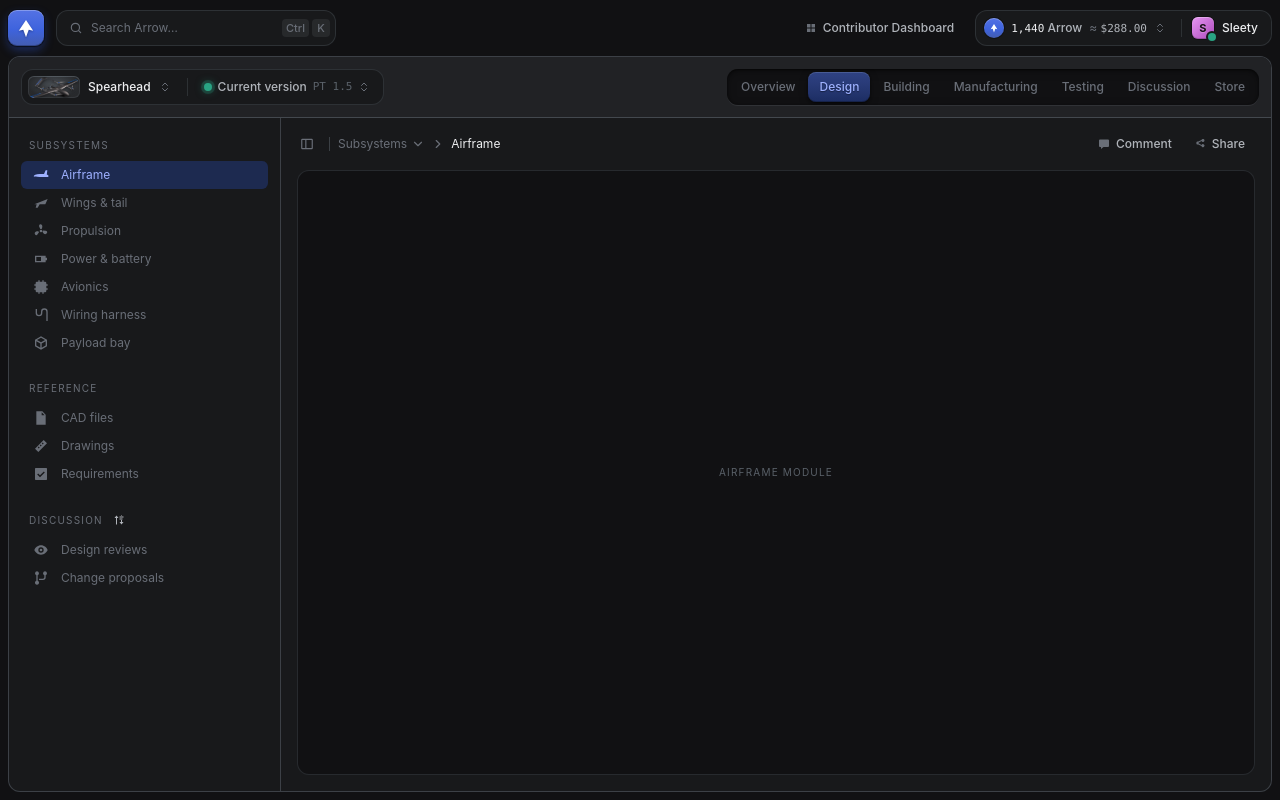
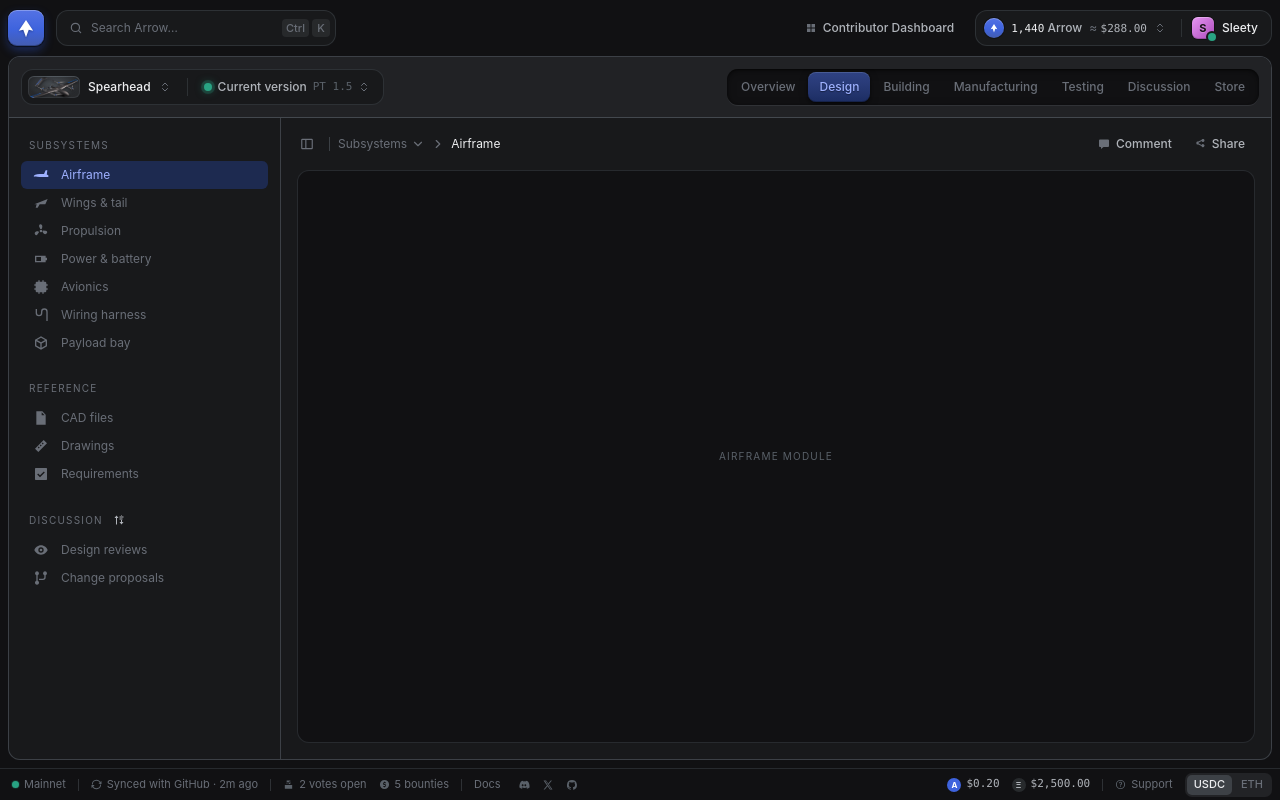
Before and after one commit to Arrow-air/arrow-superapp, a Vue app in the folder prototypes/app-frame/: page /#/spearhead/design/airframe in a window 1280 px wide. Built offline with nearby package versions, Linux system fonts and the light colour scheme.

Commit message:
app-frame: status footer after OpenSea (network, sync, DAO activity, socials, prices, shared quote switch)

```diff
--- a/prototypes/app-frame/src/App.vue
+++ b/prototypes/app-frame/src/App.vue
@@ -5,6 +5,7 @@ import WorkspaceHeader from './frame/WorkspaceHeader.vue';
 import SectionSidebar from './frame/SectionSidebar.vue';
 import PageHeader from './frame/PageHeader.vue';
 import SlotState from './frame/SlotState.vue';
+import AppFooter from './frame/AppFooter.vue';
 import { useWorkspace } from './frame/useWorkspace';
 
 const { route, project, tab, item } = useWorkspace();
@@ -47,6 +48,7 @@ watch(
         </div>
       </div>
     </div>
+    <AppFooter />
   </div>
 </template>
 
--- /dev/null
+++ b/prototypes/app-frame/src/frame/AppFooter.vue
@@ -0,0 +1,159 @@
+<script setup lang="ts">
+import Icon from './Icon.vue';
+import { dao, formatMoney, network, quote, quoteValue, sync, type Quote, USDC_PER_ETH } from './account';
+import { socials } from './links';
+
+// The status bar pinned to the bottom, after OpenSea's footer: network and
+// sync state and live DAO activity on the left; prices, support and the
+// quote currency on the right. The currency switch shares state with the
+// wallet toolbar.
+const SITE = 'https://arrowair.com';
+</script>
+
+<template>
+  <footer class="footer" aria-label="Status">
+    <div class="side">
+      <span class="stat" :title="network.connected ? `Connected to ${network.name}` : 'Disconnected'">
+        <span class="live" :class="{ off: !network.connected }" aria-hidden="true"></span>
+        {{ network.name }}
+      </span>
+      <span class="sep" aria-hidden="true"></span>
+      <span class="stat"><Icon name="sync" :size="11" /> Synced with {{ sync.source }} · {{ sync.ago }}</span>
+      <span class="sep hide-md" aria-hidden="true"></span>
+      <a class="stat link hide-md" :href="`${SITE}/docs/governance/good-to-know/dao-voting`" target="_blank" rel="noopener">
+        <Icon name="vote" :size="11" /> {{ dao.votesOpen }} votes open
+      </a>
+      <a class="stat link hide-md" :href="`${SITE}/bounty/`" target="_blank" rel="noopener">
+        <Icon name="coin" :size="11" /> {{ dao.bountiesOpen }} bounties
+      </a>
+      <span class="sep hide-md" aria-hidden="true"></span>
+      <a class="stat link hide-md" :href="`${SITE}/docs/`" target="_blank" rel="noopener">Docs</a>
+      <span class="socials hide-md">
+        <a v-for="s in socials" :key="s.label" :href="s.href" target="_blank" rel="noopener" :aria-label="s.label" :title="s.label">
+          <Icon :name="s.icon" :size="12" />
+        </a>
+      </span>
+    </div>
+
+    <div class="side">
+      <span class="stat price hide-sm" title="Arrow at the AIP-010 rate">
+        <span class="coin arrow" aria-hidden="true">A</span>{{ formatMoney(quoteValue(1, 'ARROW', 'USDC'), 'USDC') }}
+      </span>
+      <span class="stat price hide-sm" title="Ether (placeholder price)">
+        <span class="coin eth" aria-hidden="true">Ξ</span>{{ formatMoney(USDC_PER_ETH, 'USDC') }}
+      </span>
+      <span class="sep hide-sm" aria-hidden="true"></span>
+      <a class="stat link hide-sm" href="https://discord.com/invite/arrow" target="_blank" rel="noopener"><Icon name="help" :size="11" /> Support</a>
+      <div class="seg" role="radiogroup" aria-label="Show values in">
+        <button
+          v-for="q in (['USDC', 'ETH'] as Quote[])"
+          :key="q"
+          type="button"
+          role="radio"
+          :aria-checked="quote === q"
+          @click="quote = q"
+        >{{ q }}</button>
+      </div>
+    </div>
+  </footer>
+</template>
+
+<style scoped>
+.footer {
+  position: sticky;
+  bottom: 0;
+  z-index: 15;
+  display: flex;
+  align-items: center;
+  justify-content: space-between;
+  gap: var(--space-4);
+  height: var(--footer-height);
+  padding: 0 var(--frame-inset) 0 calc(var(--frame-inset) + 4px);
+  border-top: 1px solid var(--slate-a4);
+  background: var(--bg);
+  font-size: var(--text-sm);
+  color: var(--fg-muted);
+  white-space: nowrap;
+}
+.side { display: flex; align-items: center; gap: var(--space-3); min-width: 0; }
+.stat { display: inline-flex; align-items: center; gap: 5px; }
+.stat :deep(svg) { color: var(--fg-faint); }
+.link { color: inherit; text-decoration: none; transition: color 150ms; }
+.link:hover { color: var(--fg); }
+.link:hover :deep(svg) { color: var(--fg-2); }
+.sep { width: 1px; height: 12px; background: var(--slate-a5); }
+
+/* Live dot: jade with a slow breathing halo, like OpenSea's. */
+.live {
+  position: relative;
+  width: 7px;
+  height: 7px;
+  border-radius: 50%;
+  background: var(--status-current);
+}
+.live::after {
+  content: '';
+  position: absolute;
+  inset: -3px;
+  border-radius: 50%;
+  background: var(--status-current);
+  opacity: 0.35;
+  animation: breathe 2.4s ease-in-out infinite;
+}
+.live.off { background: var(--status-unmaintained); }
+.live.off::after { display: none; }
+@keyframes breathe {
+  0%, 100% { transform: scale(0.6); opacity: 0.35; }
+  50% { transform: scale(1.2); opacity: 0; }
+}
+@media (prefers-reduced-motion: reduce) { .live::after { animation: none; } }
+
+.socials { display: inline-flex; gap: 2px; }
+.socials a {
+  display: grid;
+  place-items: center;
+  width: 22px;
+  height: 22px;
+  border-radius: 6px;
+  color: var(--fg-faint);
+  transition: color 150ms, background-color 150ms;
+}
+.socials a:hover { background: var(--surface-hover); color: var(--fg); }
+
+.price { font-family: var(--font-mono); color: var(--fg-2); }
+.coin {
+  display: grid;
+  place-items: center;
+  width: 14px;
+  height: 14px;
+  border-radius: 50%;
+  font-family: var(--font-sans);
+  font-size: 8px;
+  font-weight: 700;
+}
+.coin.arrow { background: var(--indigo-9); color: #fff; }
+.coin.eth { background: var(--slate-a4); color: var(--fg-2); }
+
+/* Small segmented switch, same family as the tabs, flat. */
+.seg { display: inline-flex; gap: 2px; padding: 2px; border-radius: 7px; background: var(--slate-a3); }
+.seg button {
+  height: 20px;
+  padding: 0 7px;
+  border: 0;
+  border-radius: 5px;
+  background: none;
+  color: var(--fg-muted);
+  font-size: var(--text-sm);
+  font-weight: 500;
+  cursor: pointer;
+}
+.seg button:hover { color: var(--fg-2); }
+.seg button[aria-checked='true'] { background: var(--slate-a5); color: var(--fg); }
+.link:focus-visible, .socials a:focus-visible, .seg button:focus-visible { outline: none; box-shadow: 0 0 0 2px var(--focus-ring); border-radius: 5px; }
+
+@media (max-width: 1279px) { .hide-md { display: none; } }
+@media (max-width: 767px) {
+  .hide-sm { display: none; }
+  .footer { padding-inline: var(--gutter); }
+}
+</style>
--- a/prototypes/app-frame/src/frame/account.ts
+++ b/prototypes/app-frame/src/frame/account.ts
@@ -21,6 +21,11 @@ export const activity = [
   { id: 'a3', kind: 'in', label: 'Contribution reward', detail: 'From Arrow DAO treasury', amount: 640, symbol: 'ARROW', date: '30 Aug' },
   { id: 'a4', kind: 'in', label: 'Received', detail: 'From 0x9a3F…c21B', amount: 0.02, symbol: 'ETH', date: '12 Aug' },
 ] as const;
+
+// Live-ish DAO and network status for the footer. Mock values.
+export const network = { name: 'Mainnet', connected: true };
+export const sync = { source: 'GitHub', ago: '2m ago' };
+export const dao = { votesOpen: 2, bountiesOpen: 5 };
 
 // USDC per ARROW is the AIP-010 policy rate (effective $0.20/token), not a
 // market price. The ETH price is a placeholder.
--- a/prototypes/app-frame/src/frame/icons.ts
+++ b/prototypes/app-frame/src/frame/icons.ts
@@ -55,6 +55,12 @@ export const icons = {
   tag: 'M3 3h9l9 9-9 9-9-9Zm4.5 2.5a2 2 0 1 0 0 4 2 2 0 0 0 0-4Z',
   bulb: 'M12 2a7 7 0 0 1 4 12.7V17H8v-2.3A7 7 0 0 1 12 2Zm-3 17h6v2a1 1 0 0 1-1 1h-4a1 1 0 0 1-1-1Z',
   'panel-left': 'M4 3h16a2 2 0 0 1 2 2v14a2 2 0 0 1-2 2H4a2 2 0 0 1-2-2V5a2 2 0 0 1 2-2Zm0 2v14h5V5Zm7 0v14h9V5Z',
+  'discord': 'M20 5a17 17 0 0 0-4.2-1.3l-.5 1.1a16 16 0 0 0-4.6 0L10.2 3.7A17 17 0 0 0 6 5C3.3 9 2.6 12.9 2.9 16.8A17 17 0 0 0 8 19.4l1.1-1.8a11 11 0 0 1-1.7-.8l.4-.3a12 12 0 0 0 10.4 0l.4.3a11 11 0 0 1-1.7.8l1.1 1.8a17 17 0 0 0 5.1-2.6c.4-4.5-.7-8.4-3.1-11.8ZM9.3 14.5c-1 0-1.8-.9-1.8-2s.8-2 1.8-2 1.8.9 1.8 2-.8 2-1.8 2Zm5.4 0c-1 0-1.8-.9-1.8-2s.8-2 1.8-2 1.8.9 1.8 2-.8 2-1.8 2Z',
+  'x-logo': 'M3 3h5.2l4.3 6 5-6h2.4l-6.3 7.4L21 21h-5.2l-4.7-6.5L5.6 21H3.2l6.8-8Zm3.4 1.6 10.2 14.8h1.6L8 4.6Z',
+  'github': 'M12 2a10 10 0 0 0-3.2 19.5c.5.1.7-.2.7-.5v-1.7c-2.8.6-3.4-1.2-3.4-1.2-.5-1.2-1.1-1.5-1.1-1.5-.9-.6.1-.6.1-.6 1 .1 1.5 1 1.5 1 .9 1.5 2.4 1.1 2.9.8.1-.7.4-1.1.7-1.3-2.2-.3-4.6-1.1-4.6-5 0-1.1.4-2 1-2.7-.1-.3-.4-1.3.1-2.7 0 0 .8-.3 2.7 1a9.4 9.4 0 0 1 5 0c1.9-1.3 2.7-1 2.7-1 .5 1.4.2 2.4.1 2.7.6.7 1 1.6 1 2.7 0 3.9-2.3 4.7-4.6 5 .4.3.7.9.7 1.9V21c0 .3.2.6.7.5A10 10 0 0 0 12 2Z',
+  'sync': 'M12 4a8 8 0 0 1 7.4 5H17v2h6V5h-2v2.3A10 10 0 0 0 2 12h2a8 8 0 0 1 8-8Zm8 8a8 8 0 0 1-15.4 3H7v-2H1v6h2v-2.3A10 10 0 0 0 22 12Z',
+  'vote': 'M4 13h16v8H4Zm4-10h8v8H8Zm1.3 3.7L11 8.4l3.7-3.7 1.4 1.4-5.1 5.1-3.1-3.1Z',
+  'help': 'M12 2a10 10 0 1 1 0 20 10 10 0 0 1 0-20Zm0 2a8 8 0 1 0 0 16 8 8 0 0 0 0-16Zm-1 11h2v2h-2Zm1-9a3.5 3.5 0 0 1 1.8 6.5c-.6.4-.8.7-.8 1.5h-2c0-1.6.6-2.4 1.7-3.1A1.5 1.5 0 1 0 10.5 9.5h-2A3.5 3.5 0 0 1 12 6Z',
 } as const;
 
 export type IconName = keyof typeof icons;
--- a/prototypes/app-frame/src/frame/links.ts
+++ b/prototypes/app-frame/src/frame/links.ts
@@ -45,3 +45,9 @@ export const footerLinks: GlobalLink[] = [
   { label: 'FAQs', href: `${SITE}/docs/intro` },
   { label: 'arrowair.com', href: SITE },
 ];
+
+export const socials: { label: string; icon: 'discord' | 'x-logo' | 'github'; href: string }[] = [
+  { label: 'Discord', icon: 'discord', href: 'https://discord.com/invite/arrow' },
+  { label: 'X', icon: 'x-logo', href: 'https://x.com/ArrowAir_' },
+  { label: 'GitHub', icon: 'github', href: 'https://github.com/Arrow-air' },
+];
--- a/prototypes/app-frame/src/styles/tokens.css
+++ b/prototypes/app-frame/src/styles/tokens.css
@@ -160,6 +160,7 @@
 
   /* Frame geometry */
   --bar-height: 56px;
+  --footer-height: 32px;
   --control-height: 36px;
   --sidebar-width: 272px;
   --sidebar-rail: 52px;   /* collapsed icon rail */
```
